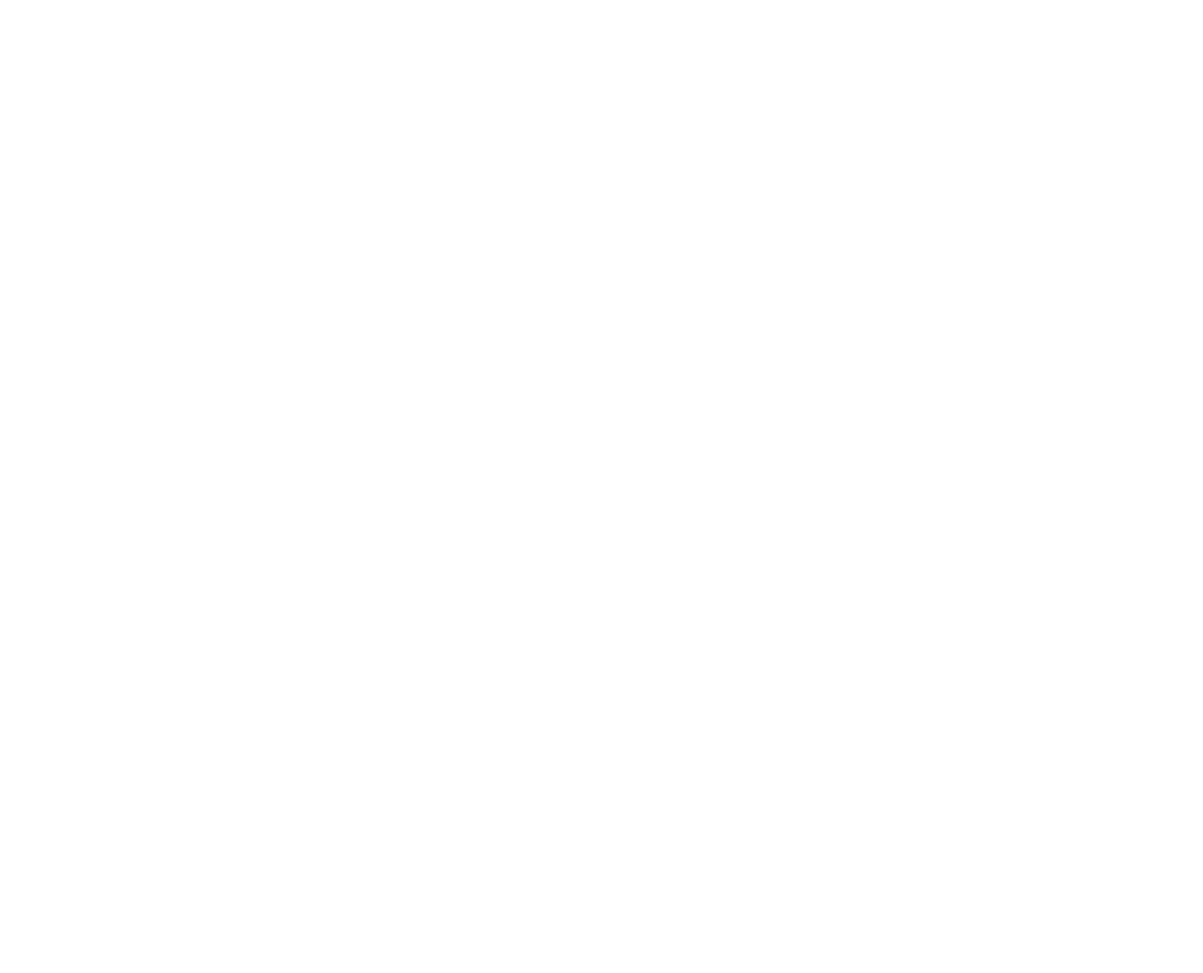
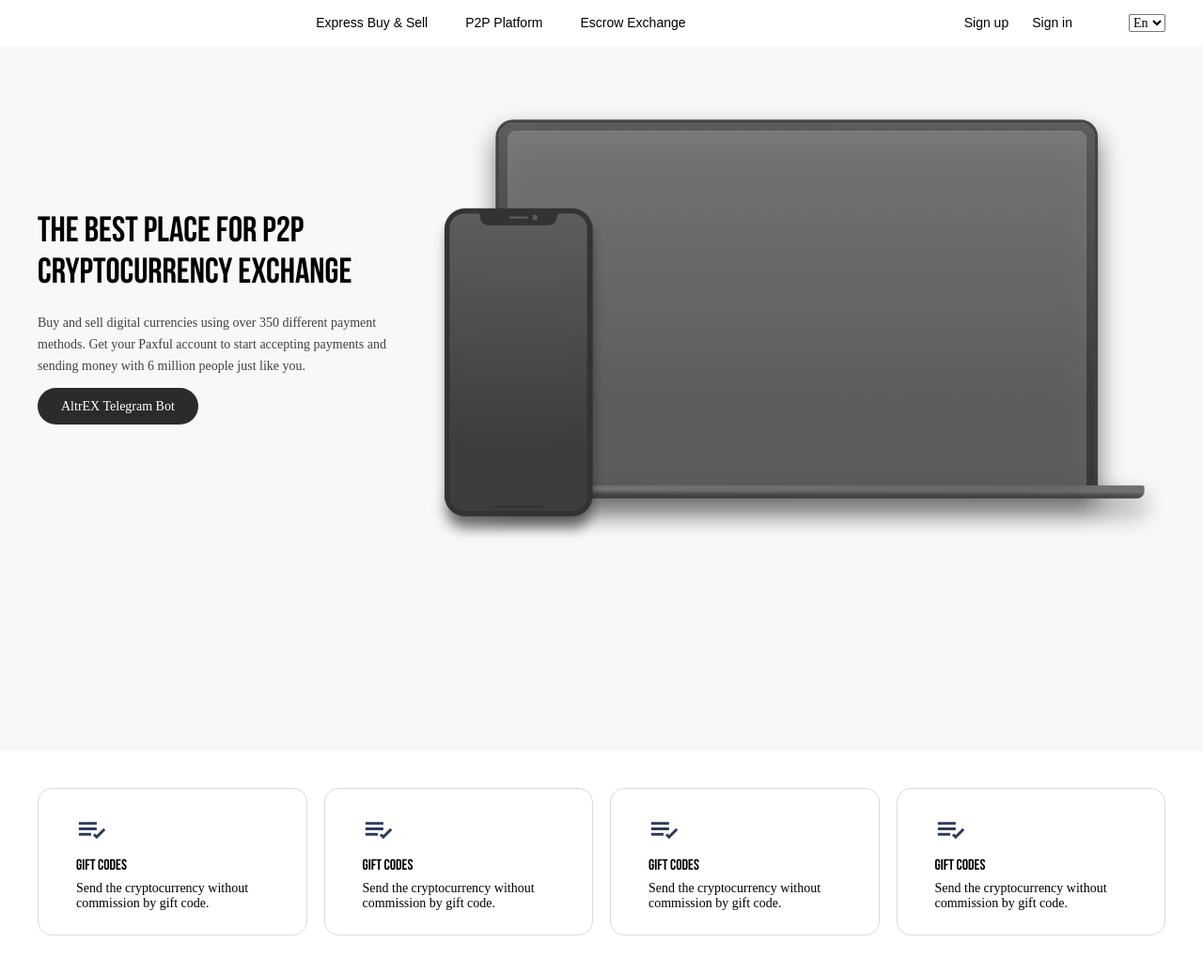
Before and after one commit to Viacheslav-z1/Altrex, a website: page app/index.html in a window 1280 px wide. Shown: the whole page at 94% size. Before the commit the page ends 800 px from the top, so only its background shows below. Drawn offline with nearby package versions, Linux system fonts and the light colour scheme; files that its build step writes are made by us from their sources; files whose address does not match are found by name.

Commit message:
added header, top, rate

```diff
--- a/app/index.html
+++ b/app/index.html
@@ -1,16 +1,126 @@
 <!DOCTYPE html>
-<html lang="ru">
+<html lang="en">
+
 <head>
   <meta charset="UTF-8">
   <meta http-equiv="X-UA-Compatible" content="IE=edge">
   <meta name="viewport" content="width=device-width, initial-scale=1.0">
-  <title>Document</title>
+  <title>Altrex</title>
   <link rel="stylesheet" href="css/style.min.css">
 </head>
+
 <body>
 
+  <header class="header">
+    <div class="container">
+      <div class="header__inner">
+        <nav class="menu">
+          <ul class="menu__list">
+            <li class="menu__item">
+              <a href="#" class="menu__link">
+                Express Buy & Sell
+              </a>
+            </li>
+            <li class="menu__item">
+              <a href="#" class="menu__link">
+                P2P Platform
+              </a>
+            </li>
+            <li class="menu__item">
+              <a href="#" class="menu__link">
+                Escrow Exchange
+              </a>
+            </li>
+          </ul>
+        </nav>
+        <div class="header__btns">
+          <ul class="header__list">
+            <li class="header__item">
+              <a href="#" class="header__link">
+                Sign up
+              </a>
+            </li>
+            <li class="header__item">
+              <a href="#" class="header__link">
+                Sign in
+              </a>
+            </li>
+          </ul>
+          <select class="header__options" name="leng" id="leng">
+            <option class="header__option" value="En">En</option>
+            <option class="header__option" value="Ua">Ua</option>
+          </select>
+        </div>
+      </div>
+    </div>
+  </header>
 
+  <section class="top">
+    <div class="container">
+      <div class="top__inner">
+        <div class="top__box">
+          <h1 class="top__title">
+            The best place for P2P cryptocurrency exchange
+          </h1>
+          <p class="top__descr">
+            Buy and sell digital currencies using over 350 different payment methods. Get your Paxful account to start accepting
+            payments and sending money with 6 million people just like you.
+          </p>
+          <a href="#" class="top__telegram">
+            AltrEX Telegram Bot
+          </a>
+        </div>
+        <div class="top__img-wrapper">
+          <img src="images/laptop.png" alt="img" class="top__img">
+        </div>
+      </div>
+    </div>
+  </section>
+
+  <section class="rate">
+    <div class="container">
+      <ul class="rate__list">
+        <li class="rate__block">
+          <img src="images/rate.png" alt="rate" class="rate__img">
+          <h3 class="rate__title">
+            Gift codes
+          </h3>
+          <p class="rate__descr">
+            Send the cryptocurrency without commission by gift code.
+          </p>
+        </li>
+        <li class="rate__block">
+          <img src="images/rate.png" alt="rate" class="rate__img">
+          <h3 class="rate__title">
+            Gift codes
+          </h3>
+          <p class="rate__descr">
+            Send the cryptocurrency without commission by gift code.
+          </p>
+        </li>
+        <li class="rate__block">
+          <img src="images/rate.png" alt="rate" class="rate__img">
+          <h3 class="rate__title">
+            Gift codes
+          </h3>
+          <p class="rate__descr">
+            Send the cryptocurrency without commission by gift code.
+          </p>
+        </li>
+        <li class="rate__block">
+          <img src="images/rate.png" alt="rate" class="rate__img">
+          <h3 class="rate__title">
+            Gift codes
+          </h3>
+          <p class="rate__descr">
+            Send the cryptocurrency without commission by gift code.
+          </p>
+        </li>
+      </ul>
+    </div>
+  </section>
 
   <script src="js/main.min.js"></script>
 </body>
+
 </html>
--- a/app/scss/_fonts.scss
+++ b/app/scss/_fonts.scss
@@ -0,0 +1,19 @@
+@font-face {
+  font-family: 'Roboto-Regular';
+  src: local('Roboto-Regular');
+  src: url('../fonts/Roboto-Regular.woff2') format('woff2'),
+    url('../fonts/Roboto-Regular.woff') format('woff');
+  font-style: normal;
+  font-weight: 400;
+  font-display: swap;
+}
+
+@font-face {
+  font-family: 'Bebas-neue-bold';
+  src: local('Bebas-neue-bold');
+  src: url('../fonts/Bebas-neue-bold.woff2') format('woff2'),
+    url('../fonts/Bebas-neue-bold.woff') format('woff');
+  font-style: normal;
+  font-weight: 700;
+  font-display: swap;
+}
--- a/app/scss/_global.scss
+++ b/app/scss/_global.scss
@@ -0,0 +1,12 @@
+body{
+  color: #000;
+  font-size: 14px;
+  line-height: 16px;
+}
+
+
+.container{
+  max-width: 1220px;
+  padding: 0 10px;
+  margin: 0 auto;
+}
--- a/app/scss/_vars.scss
+++ b/app/scss/_vars.scss
@@ -0,0 +1,10 @@
+
+%roboto-400 {
+  font-family: 'Roboto-Regular', sans-serif;
+  font-weight: 400;
+}
+
+%bebas-700 {
+  font-family: 'Bebas-neue-bold', sans-serif;
+  font-weight: 700;
+}
--- a/app/scss/style.scss
+++ b/app/scss/style.scss
@@ -5,8 +5,121 @@
 
 
 
+.header {
+  padding: 15px 0;
+
+  &__inner{
+    display: flex;
+    justify-content: space-between;
+    align-items: center;
+  }
+  &__btns {
+    display: flex;
+    align-items: center;
+    gap: 60px;
+  }
+
+  &__list {
+    display: flex;
+    gap: 25px;
+  }
+
+  &__link {
+    color: #000;
+    text-decoration: none;
+    @extend %roboto-400;
+    font-size: 14px;
+    line-height: 16px;
+  }
+}
+
+.menu {
+  margin-left: auto;
+  margin-right: auto;
+  &__list {
+    display: flex;
+    gap: 40px;
+  }
+
+  &__link {
+    color: #000;
+    text-decoration: none;
+    @extend %roboto-400;
+    font-size: 14px;
+    line-height: 16px;
+  }
+}
 
 
+
+
+.top {
+  padding: 40px 0;
+  background-color: #F8F8F8;
+  height: calc(100vh - 50px);
+  &__inner {
+    display: flex;
+    justify-content: space-between;
+    gap: 15px;
+    align-items: center;
+  }
+
+  &__box {
+    max-width: 400px;
+  }
+
+  &__title {
+    margin-bottom: 18px;
+    @extend %bebas-700;
+    font-size: 38px;
+    line-height: 44px;
+  }
+
+  &__descr {
+    margin-bottom: 24px;
+    color: #414141;
+    line-height: 23px;
+    max-width: 380px;
+  }
+
+  &__telegram {
+    color: #fff;
+    padding: 12px 25px;
+    background-color: #2C2B2B;
+    border-radius: 50px;
+  }
+}
+
+.rate {
+
+  padding: 40px 0;
+
+  &__list {
+    display: flex;
+    justify-content: space-between;
+    align-items: center;
+    gap: 18px;
+  }
+
+  &__block {
+    padding: 25px 40px;
+    border: 1px solid #DADADA;
+    border-radius: 15px;
+  }
+
+  &__img {
+    margin-bottom: 13px;
+  }
+
+  &__title {
+    margin-bottom: 6px;
+    font-size: 16px;
+    line-height: 19px;
+    @extend %bebas-700;
+  }
+
+  &__descr {}
+}
 
 
 
```
Also changed, not shown: app/images/laptop.png (added), app/images/rate.png (added), app/js/main.min.js.
